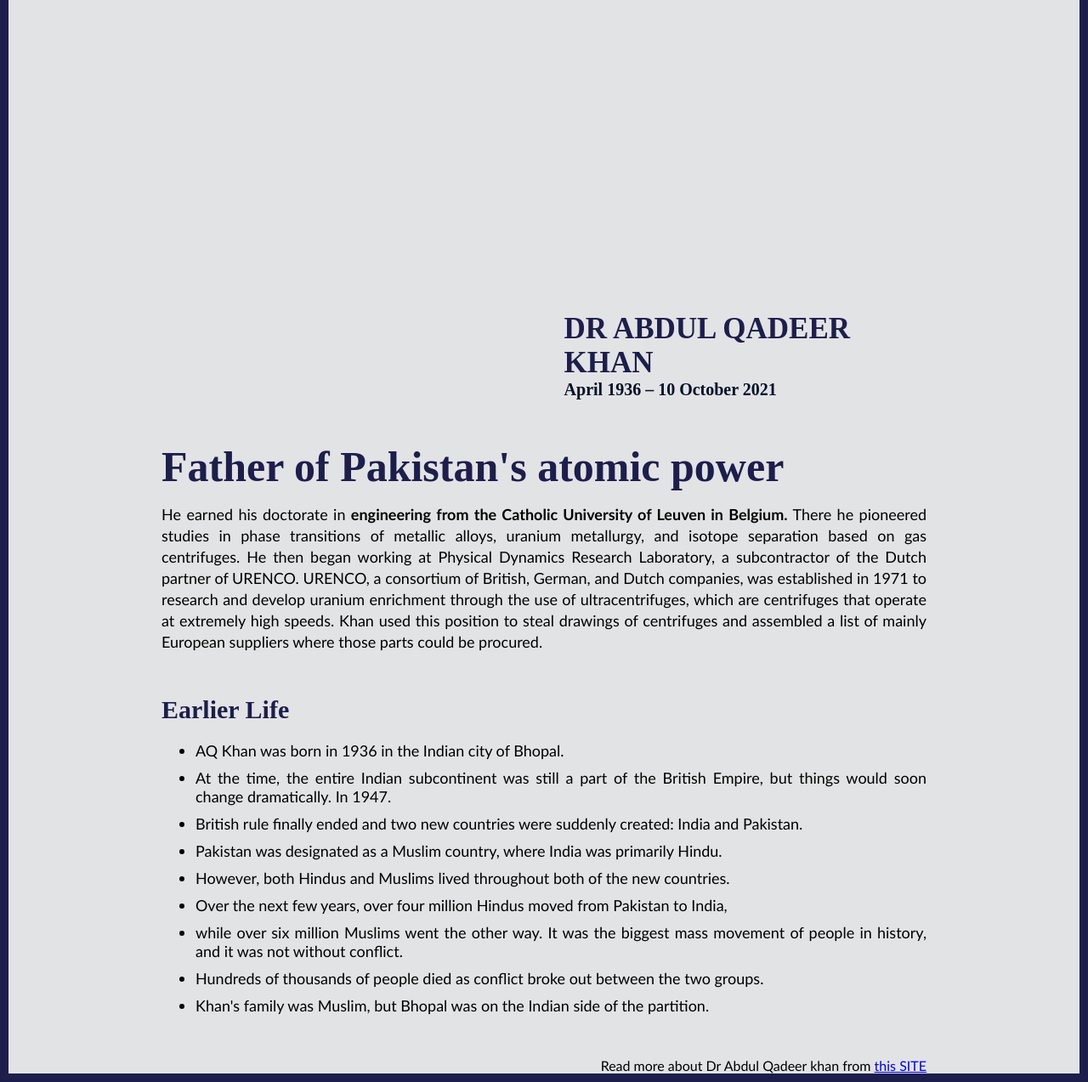
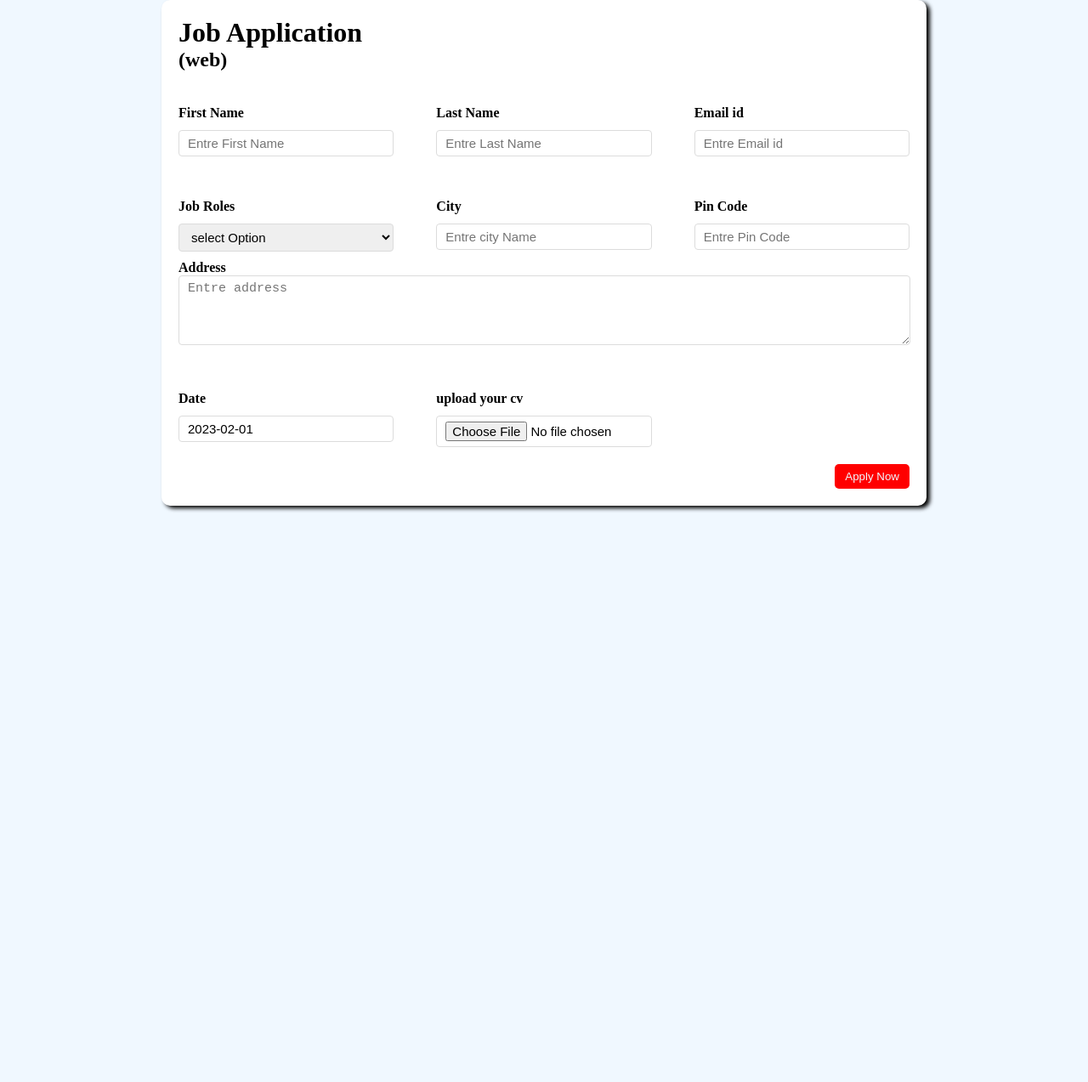
Before and after one commit to STkhan01/practice-projects-by-youtube, a plain HTML site: page index.html in a window 1280 px wide. Shown: the part 50-1323 px from the top of the page at 85% size. After the commit the page ends 800 px from the top, so only its background shows below. Drawn offline with Linux system fonts and the light colour scheme.

Commit message:
project 2
job registration form

```diff
--- a/index.html
+++ b/index.html
@@ -4,65 +4,64 @@
     <meta charset="UTF-8">
     <meta http-equiv="X-UA-Compatible" content="IE=edge">
     <meta name="viewport" content="width=device-width, initial-scale=1.0">
-    <title>The tribute website | Abdul Qadeer khan
-    </title>
+    <title>job application form</title>
     <link rel="stylesheet" href="style.css">
 </head>
 <body>
     <div class="container">
-<div class="content">
-    <section class="top_section">
-        <div class="image_container">
-            <img src="./images/download.jpg " alt="Abdul Qadeer">
-            </div>
-            <div>
-            <h1>Dr Abdul Qadeer Khan</h1>
-            <h4>April 1936 – 10 October 2021</h4>
+        <div class="apply_box">
+            <h1>Job Application <h2>(web)</h2>
+            </h1>
+            <form action="">
+                <div class="form_container">
+                    <div class="form_control">
+                        <label for="first_name">First Name</label>
+                        <input id="first_name" name="first_name" placeholder="Entre First Name"/>
+                    </div>
+                    <div class="form_control">
+                        <label for="last_name">Last Name</label>
+                        <input id="last_name" name="last_name" placeholder="Entre Last Name"/>
+                    </div>
+                    <div class="form_control">
+                        <label for="Email id">Email id</label>
+                        <input type="email" id="Email id" name="Email id" placeholder="Entre Email id"/>
+                    </div>
+                    <div class="form_control">
+                        <label for="Job_Role">Job Roles</label>
+                        <select id="Job_Role" name="job_role">
+                            <option value="">select Option</option></option>
+                            <option value="frontend">frontend developer</option>
+                            <option value="backend">backend developer</option>
+                            <option value="full stack">full stack developer</option>
+                            <option value="ui-ux">ui- ux designer</option>
+                        </select>
+                        <div class="textarea_control">
+                            <label for="address">Address</label>
+<textarea name="address" id="address" cols="30" rows="4" placeholder="Entre address"></textarea>                        </div>
+
+                    </div>
+                    <div class="form_control">
+                        <label for="city_name">City</label>
+                        <input id="city_name" name="city_name" placeholder="Entre city Name"/>
+                    </div>
+                    <div class="form_control">
+                        <label for="pincode">Pin Code</label>
+                        <input type="number" id="pincode" name="pincode" placeholder="Entre Pin Code"/>
+                    </div>
+                    <div class="form_control">
+                        <label for="date">Date</label>
+                        <input value="2023-02-01" id="date" name="date"/>
+                    </div>
+                    <div class="form_control">
+                        <label for="upload">upload your cv</label>
+                        <input type="file" id="upload" name="upload"/>
+                    </div>
+                </div>
+                <div class="button_container">
+                    <button type="submit">Apply Now</button>
+                </div>
+            </form>
         </div>
-    </section>
-    <section class="about_section">
-        <h2>Father of Pakistan's atomic power</h2>
-        <p>He earned his doctorate in <b>engineering from the Catholic University of Leuven in Belgium.</b> There he pioneered studies in phase transitions of metallic alloys, uranium metallurgy, and isotope separation based on gas centrifuges. He then began working at Physical Dynamics Research Laboratory, a subcontractor of the Dutch partner of URENCO. URENCO, a consortium of British, German, and Dutch companies, was established in 1971 to research and develop uranium enrichment through the use of ultracentrifuges, which are centrifuges that operate at extremely high speeds. Khan used this position to steal drawings of centrifuges and assembled a list of mainly European suppliers where those parts could be procured.</p>
-
-    </section>
-    <section class="biography_section">
-        <h3>Earlier Life</h3>
-        <ul>
-            <li>
-                AQ Khan was born in 1936 in the Indian city of Bhopal.
-            </li>
-            <li>
-                At the time, the entire Indian subcontinent was still a part of the British Empire, but things would soon change dramatically. In 1947.
-            </li>
-            <li>
-                British rule finally ended and two new countries were suddenly created: India and Pakistan.
-            </li>
-            <li>
-                Pakistan was designated as a Muslim country, where India was primarily Hindu.
-            </li>
-            <li>
-                However, both Hindus and Muslims lived throughout both of the new countries.
-            </li>
-            <li>
-                Over the next few years, over four million Hindus moved from Pakistan to India,
-            </li>
-            <li>
-                while over six million Muslims went the other way. It was the biggest mass movement of people in history, and it was not without conflict.
-            </li>
-            <li>
-                Hundreds of thousands of people died as conflict broke out between the two groups.
-            </li>
-            <li>
-                Khan's family was Muslim, but Bhopal was on the Indian side of the partition.
-            </li>
-        </ul>
-    </section>
-    <footer>
-        <p>Read more about Dr Abdul Qadeer khan from <a href="https://study.com/academy/lesson/dr-abdul-qadeer-khan-history-biography.html">this SITE</a></p>
-    </footer>
-</div>
-
-
     </div>
 
 </body>
--- a/style.css
+++ b/style.css
@@ -1,79 +1,75 @@
 *{
+    padding: 0;
     margin: 0;
-    padding: 0;
-    box-sizing: border-box;
+    box-sizing:border-box;
+}
+body{
+    background-color:aliceblue;
 }
 .container{
-    background-color: rgb(226, 227, 228);
-    min-height: 100vh;
-    border: 10px solid #1d1e4c;
-
-}
-.top_section{
-    margin-top: 60px;
-    display: flex;
-    justify-content: space-between;
-    align-items: flex-end;
-}
-.top_section h1{
-    font-size: 35px;
-    font-weight: bold;
-    color: #1d1e4c;
-    text-transform: uppercase;
-}
-.top_section h4{
-    font-size: 20px;
-    font-weight: bold;
-    text-align:left;
-    color: rgb(1, 15, 41);
-
-}
-.content{
     max-width: 900px;
     margin: 0 auto;
 }
-.image_container{
-    border-radius: 50%;
-    overflow: hidden;
+.apply_box{
+    max-width: 600;
+    padding: 20px;
+    background-color: white;
+    margin: 0 auto;
+    margin-top: 50px;
+    box-shadow: 4px 3px 5px rgba(1, 1, 0.1);
+    border-radius: 10px;
 }
-
-.image_container, img{
-width: 500px;
-height: 450px;
+.title_small{
+    font-size: 20px;
 }
-.about_section{
-    margin-top: 50px;
+.form_container{
+    margin-top: 40px;
+    display: grid;
+    grid-template-columns: repeat(auto-fit, minmax(200px, 1fr));
+gap: 50px;
 }
-.about_section h2{
-    font-size: 50px;
+.form_control{
+    display: flex;
+    flex-direction:column;
+    gap: 10px;;
+}
+label{
+    font: 15px;
+    margin-bottom: 1px;
     font-weight: bold;
-    margin-bottom: 15px;
-    color: #1d1e4c;
 }
-.about_section p{
-    font-size: 18px;
-    line-height: 25px;
-    text-align: justify;
-    font-family: 'Gill Sans', 'Gill Sans MT', Calibri, 'Trebuchet MS', sans-serif;
+input, select, textarea{
+    padding: 6px 10px;
+    border: 1px solid gainsboro;
+    border-radius: 4px;
+    font-size: 15px;
 }
-.biography_section{
-    margin: 50px 0;
+input:focus{
+    outline-color: black;
 }
-.biography_section h3{
-    margin-bottom: 20px;
-    font-size: 30px;
-    color: #1d1e4c;
+.button_container{
+    display: flex;
+    justify-content: end;
+    margin-top: 20px;
 }
-.biography_section ul{
-    margin-left: 40px;
-    font-size: 18px;
-    text-align: justify;
-    font-family: 'Gill Sans', 'Gill Sans MT', Calibri, 'Trebuchet MS', sans-serif;
+button{
+    background-color: red;
+    border: transparent solid 2px;
+    padding: 5px 10px;
+    color: aliceblue;
+    border-radius: 5px;
+    transition: 0.2s ease-in;
 }
-.biography_section li{
-    margin-bottom: 10px;
+button:hover{
+    background-color: rgb(196, 106, 106);
+    border: 2px solid;
+    color: black;
+    transition: 0.2s ease-out;
+    cursor: pointer;
 }
-footer p{
-    text-align: end;
-    font-family:'Gill Sans', 'Gill Sans MT', Calibri, 'Trebuchet MS', sans-serif;
+.textarea_control{
+    grid-column: 1 / span 2;
 }
+.textarea_control textarea{
+    width: 340%;
+}
```
